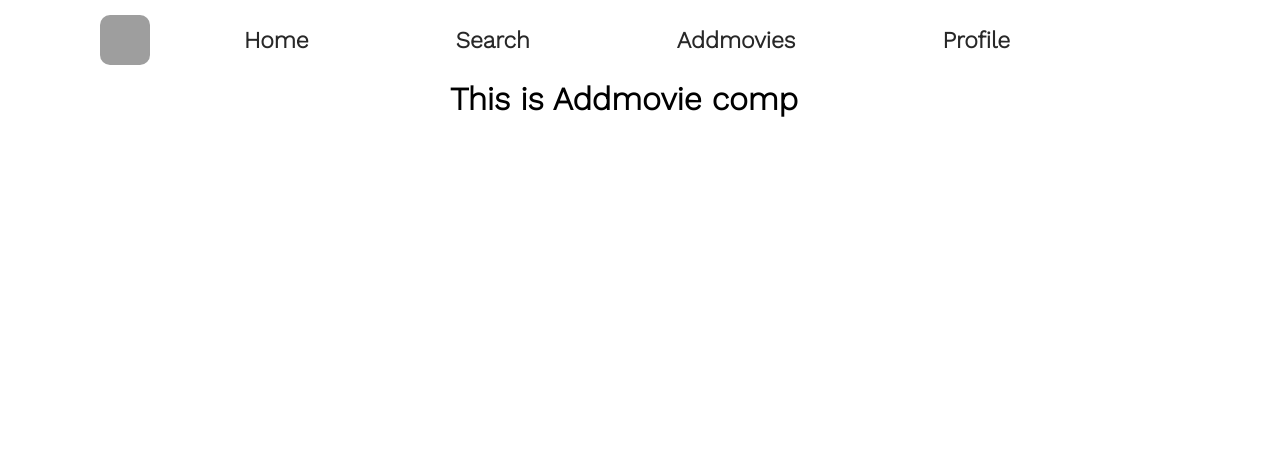
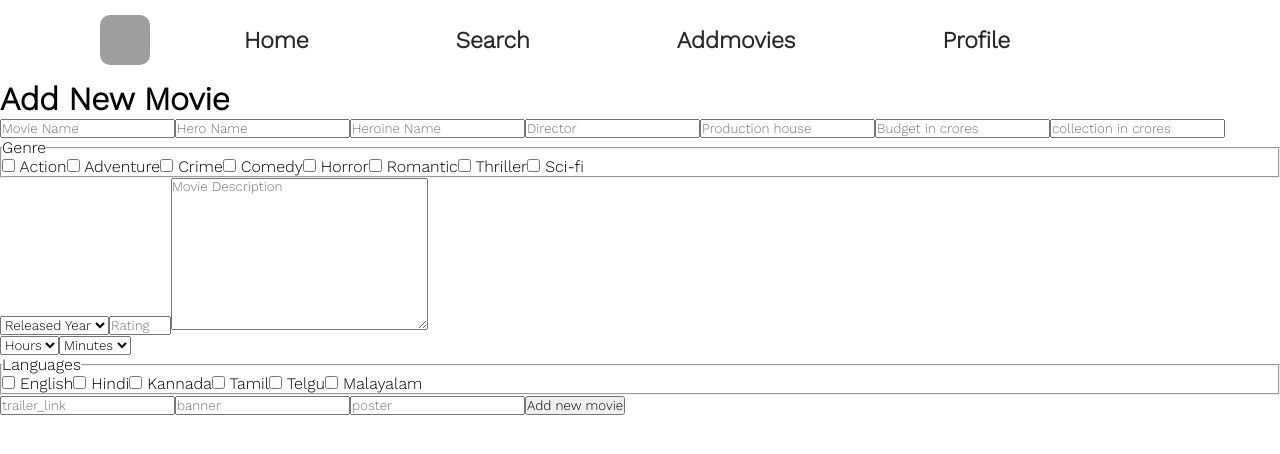
Before and after one commit to Niranjan360/movie-plex, a React (Create React App) app: page /add in a window 1280 px wide. Shown: the top 454 px of the page. Built offline with nearby package versions, Linux system fonts and the light colour scheme; grey boxes are pictures that could not be loaded; some icons are missing.

Commit message:
add movie comp code

```diff
--- a/package.json
+++ b/package.json
@@ -12,6 +12,7 @@
     "react-router-dom": "^6.20.1",
     "react-scripts": "5.0.1",
     "react-sliderify": "^1.1.3",
+    "react-spinners": "^0.13.8",
     "web-vitals": "^2.1.4"
   },
   "scripts": {
--- a/src/components/Addmovie.jsx
+++ b/src/components/Addmovie.jsx
@@ -1,8 +1,85 @@
 const Addmovie = () => {
 
-    return ( <div className="addmovie-comp">
-                <h1>This is Addmovie comp</h1>
-            </div> );
+    let yearsArray = [];
+    for (let year = 1950; year <= 2023; year++) {
+        yearsArray.push(year);
+    }
+
+
+
+    return (
+    <div className="addmovie-comp">
+        <h1>Add New Movie</h1>
+
+        <form>
+            <input type="text" placeholder="Movie Name" />
+            <input type="text" placeholder="Hero Name" />
+            <input type="text" placeholder="Heroine Name" />
+            <input type="text" placeholder="Director" />
+            <input type="text" placeholder="Production house" />
+            <input type="text" placeholder="Budget in crores" />
+            <input type="text" placeholder="collection in crores" />
+            <fieldset>
+                <legend>Genre</legend>
+                <div>
+                    <input type="checkbox" name="genre" id="ac" /> <label htmlFor="ac">Action</label>
+                    <input type="checkbox" name="genre" id="ad" /> <label htmlFor="ad">Adventure</label>
+                    <input type="checkbox" name="genre" id="cr" /> <label htmlFor="cr">Crime</label>
+                    <input type="checkbox" name="genre" id="co" /> <label htmlFor="co">Comedy</label>
+                    <input type="checkbox" name="genre" id="ho" /> <label htmlFor="ho">Horror</label>
+                    <input type="checkbox" name="genre" id="ro" /> <label htmlFor="ro">Romantic</label>
+                    <input type="checkbox" name="genre" id="th" /> <label htmlFor="th">Thriller</label>
+                    <input type="checkbox" name="genre" id="sf" /> <label htmlFor="sf">Sci-fi</label>
+                </div>
+            </fieldset>
+            <select>
+                <option selected disabled>Released Year</option>
+                {
+                    yearsArray.map((y)=>{return(<option>{y}</option>)})
+                }
+            </select>
+            <input type="number" placeholder="Rating" min="1" max="10" step="0.1"/>
+            <textarea placeholder="Movie Description" cols="30" rows="10"></textarea>
+            <div className="duration">
+                <select>
+                    <option selected disabled>Hours</option>
+                    <option>0</option>
+                    <option>1</option>
+                    <option>2</option>
+                    <option>3</option>
+                    <option>4</option>
+                    <option>5</option>
+                </select>
+                <select>
+                    <option selected disabled>Minutes</option>
+                    <option>0</option>
+                    <option>1</option>
+                    <option>2</option>
+                    <option>3</option>
+                    <option>4</option>
+                    <option>5</option>
+                    <option>5</option>
+                    <option>....</option>
+                </select>
+            </div>
+            <fieldset>
+                <legend>Languages</legend>
+                <div>
+                    <input type="checkbox" name="lang" id="eb" /> <label htmlFor="ac">English</label>
+                    <input type="checkbox" name="lang" id="ad" /> <label htmlFor="ad">Hindi</label>
+                    <input type="checkbox" name="lang" id="cr" /> <label htmlFor="cr">Kannada</label>
+                    <input type="checkbox" name="lang" id="co" /> <label htmlFor="co">Tamil</label>
+                    <input type="checkbox" name="lang" id="ho" /> <label htmlFor="ho">Telgu</label>
+                    <input type="checkbox" name="lang" id="ro" /> <label htmlFor="ro">Malayalam</label>
+                </div>
+            </fieldset>
+            <input type="url" placeholder="trailer_link" />
+            <input type="url" placeholder="banner" />
+            <input type="url" placeholder="poster" />
+
+            <input type="submit" value="Add new movie" />
+        </form>
+    </div> );
 }
 
 export default Addmovie;
--- a/src/components/Description.jsx
+++ b/src/components/Description.jsx
@@ -1,20 +1,60 @@
 import { useEffect, useState } from "react";
 import { useParams } from "react-router-dom";
+import ScaleLoader from 'react-spinners/ScaleLoader'
+import '../styles/description.css'
+import Movielist from "./Movielist";
 
 const Description = () => {
 
     let {id} = useParams();
     let[movie , setMovie] = useState(null);
+    let[movies , setMovies] = useState(null);
+
 
     useEffect(()=>{
         fetch("http://localhost:4000/movies/" + id)
         .then(res=>res.json())
-        .then((data)=>{console.log(data);})
+        .then((data)=>{
+            setMovie(data)
+            console.log(data);
+        })
+
+        fetch("http://localhost:4000/movies")
+        .then(res=>res.json())
+        .then((data)=>{
+            setMovies(data)
+            console.log(data);
+        })
     } , [])
 
 
     return ( <div className="description-comp">
-                <h1>This is Description comp {id} </h1>
+
+            {movie==null && <ScaleLoader size={450}/>}
+
+            {movie &&
+            <>
+                <div className="movie-description" style={{background : `url(${movie.banner})`,backgroundRepeat:"no-repeat",backgroundSize:"cover"}}>
+                                <div className="container">
+                                    <img src={movie.poster} alt="" />
+                                    <div className="details">
+                                        <h1>{movie.moviename}</h1>
+                                        <span>{movie.languages.join("  ,  ")}</span>
+                                        <span>{movie.genre}</span>
+                                        <span>{movie.rating} 🌟  </span>
+                                        <p>{movie.description}</p>
+                                    </div>
+                                </div>
+                </div>
+
+                <div className="trailer">
+                    <iframe width="560" height="315" src={movie.trailer_link} title="YouTube video player" frameborder="0" allow="accelerometer; autoplay; clipboard-write; encrypted-media; gyroscope; picture-in-picture; web-share" allowfullscreen></iframe>
+                </div>
+
+                {movies && <Movielist movies={movies.filter((m)=>{ return m.genre.includes(movie.genre)})} title="Similar Movies"/>}
+            </>
+            }
+
             </div> );
 }
 
--- a/src/index.css
+++ b/src/index.css
@@ -3,16 +3,3 @@
 *{
     font-family: 'Work Sans', sans-serif;
 }
-
-.search-comp{
-    margin-left: 450px;
-}
-.addmovie-comp{
-    margin-left: 450px;
-}
-.profile-comp{
-    margin-left: 450px;
-}
-.description-comp{
-    margin-left: 450px;
-}
--- /dev/null
+++ b/src/styles/description.css
@@ -0,0 +1,39 @@
+
+.movie-description{
+    width: 80%;
+    height: 600px;
+    margin: 10px auto;
+
+}
+.container{
+    background-color: rgba(0, 0, 0, 0.44);
+    width: 100%;
+    height: 100%;
+    padding: 20px;
+    backdrop-filter: blur(4px);
+    display:flex ;
+    justify-content: center;
+    align-items: center;
+}
+.container img{
+    width: 300px;
+    height: 400px;
+}
+.details{
+    color: white;
+    width: 700px;
+    height: 400px;
+    padding: 30px;
+}
+.details h1{
+    font-size: 35px;
+    font-weight: 900;
+    margin-bottom: 20px;
+}
+.details span{
+    display: inline-block;
+    margin: 10px 40px 10px 0px;
+}
+.trailer{
+    margin-left: 200px;
+}
--- a/src/styles/home.css
+++ b/src/styles/home.css
@@ -38,15 +38,18 @@
     padding: 10px;
     border-radius: 7px;
 
+}
+.movie a
+{
+    width: 100%;
+    height: 100%;
+    color: white;
+    text-decoration: none;
+
     display: flex;
     flex-direction: column;
     justify-content: flex-end;
 }
-.movie a
-{
-    color: white;
-    text-decoration: none;
-}
 .movie h1{
     font-size: 20px;
 }
```
Also changed, not shown: src/styles/addmovie.css (added), 1 other file (tests, documents, lock files or other folders).
